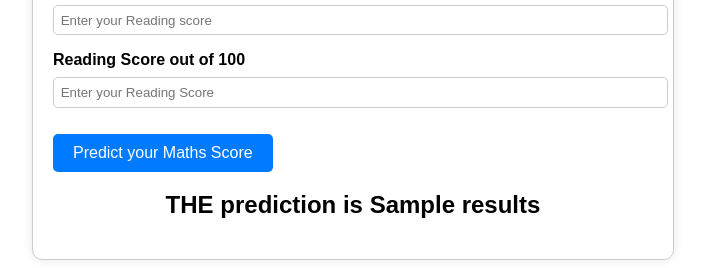
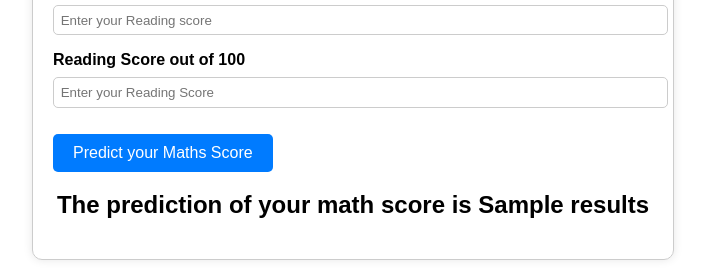
Before and after one commit to Shayan704/Student-Performance-Analysis-and-Prediction, a Flask app: template templates/home.html in a window 1280 px wide. Shown: the part 560-828 px from the top of the page, without its empty margins (287-992 px from the left). Run offline with Flask 3, Linux system fonts and the light colour scheme; the template is opened without the code that fills it: most values are stand-ins (such as "Sample title", 1, 10 or a date in 2020).

Commit message:
changes made

```diff
--- a/requirements.txt
+++ b/requirements.txt
@@ -7,4 +7,5 @@ catboost
 xgboost
 dill
 Flask
-# -e .
+gunicorn
+-e .
--- a/src/exception.py
+++ b/src/exception.py
@@ -3,7 +3,7 @@ from src.logger import logging
 def error_message_detail(error, error_detail:sys):
     _,_,exc_tb= error_detail.exc_info()
     file_name= exc_tb.tb_frame.f_code.co_filename
-    error_message ="Error occured in python script name [{0}] line number [{1}] error maseege[{2}]".format(
+    error_message ="Error occured in python script name [{0}] line number [{1}] error massage[{2}]".format(
         file_name, exc_tb.tb_lineno, str(error)
 
     )
--- a/templates/home.html
+++ b/templates/home.html
@@ -268,7 +268,7 @@
         </div>
     </form>
     <h2>
-       THE  prediction is {{results}}
+       The prediction of your math score is {{results}}
     </h2>
     </div>
 </body>
```
Also changed, not shown: 2 other files.
